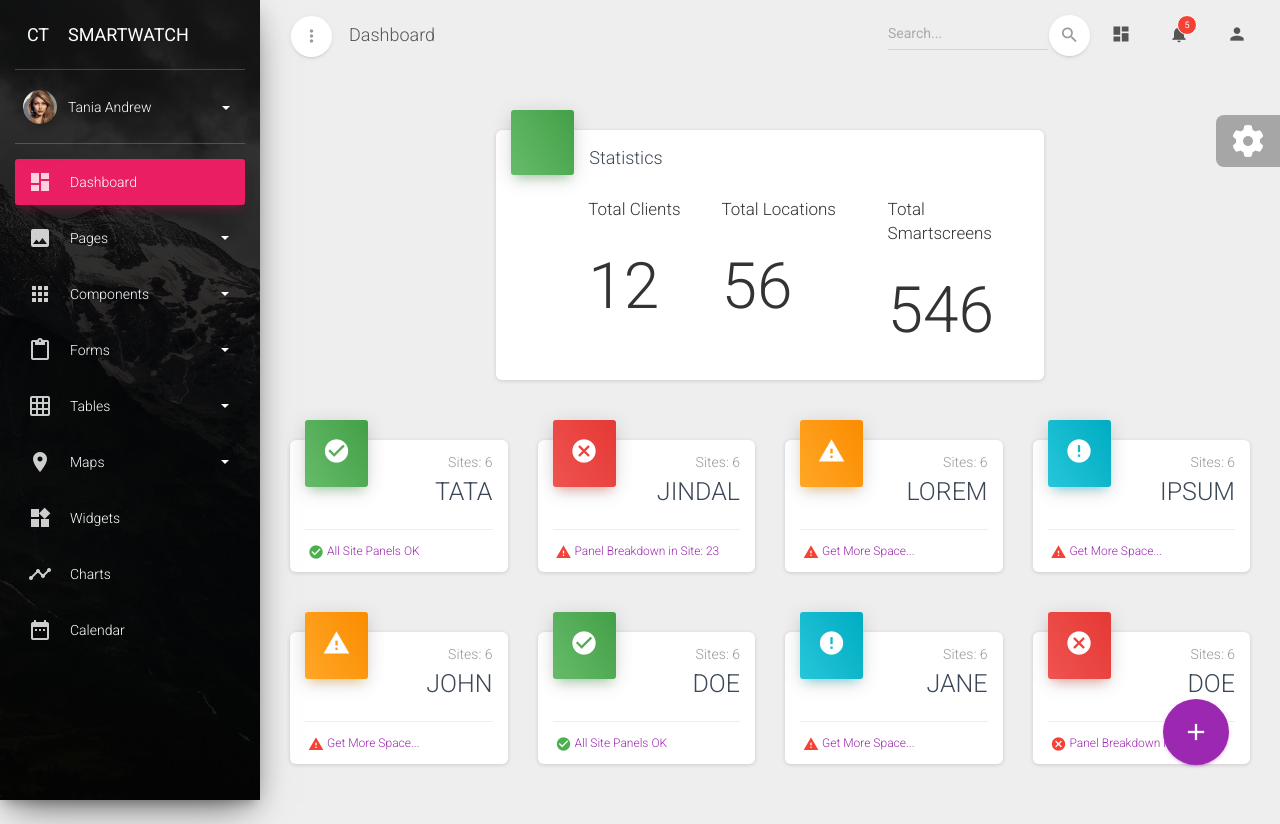
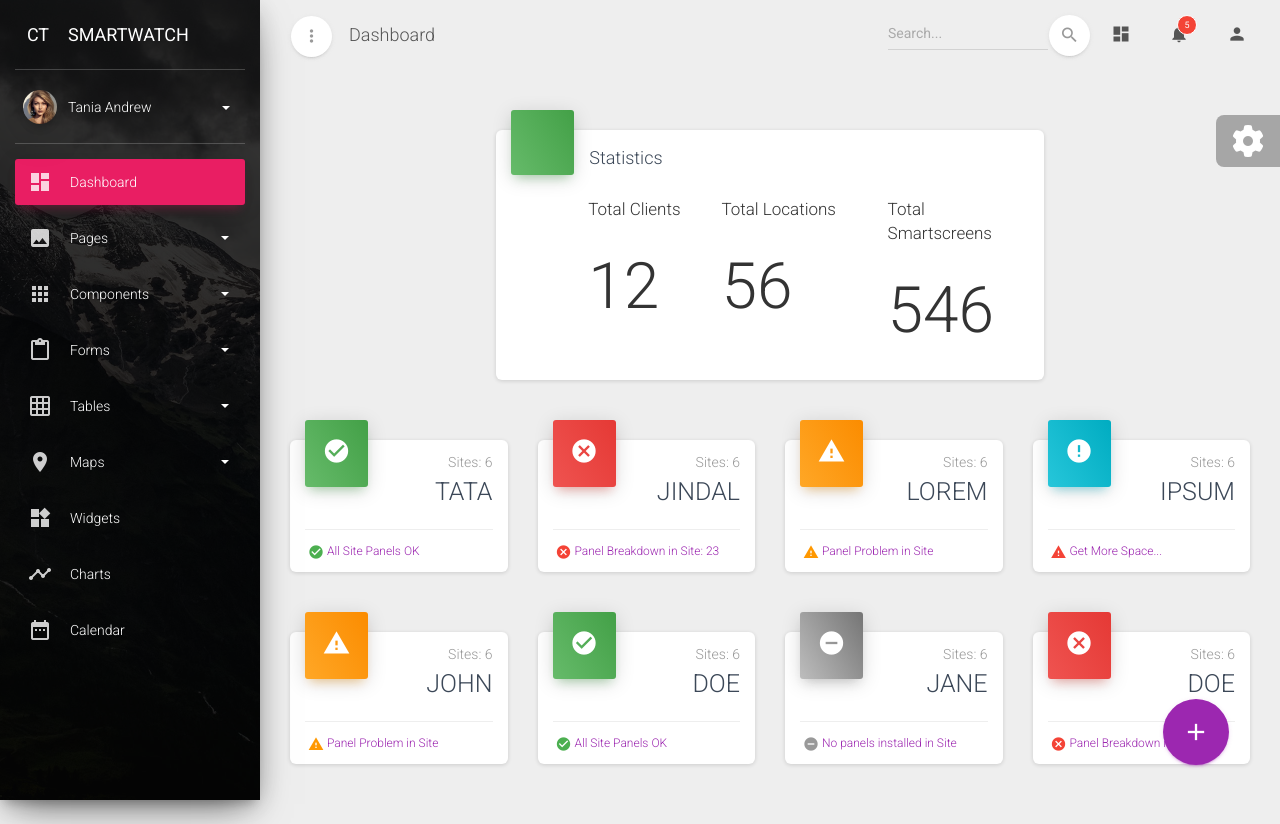
Before and after one commit to abmi108/smart, a website: page app/dashboard.html in a window 1280 px wide. Drawn offline with nearby package versions, Linux system fonts and the light colour scheme.

Commit message:
Idle state added
Idle state added to panel card in dashboard home

```diff
--- a/app/assets/scss/material-dashboard/_cards.scss
+++ b/app/assets/scss/material-dashboard/_cards.scss
@@ -211,6 +211,15 @@
       background: linear-gradient(60deg, $pink-400, $pink-600);
     }
 
+    .card-header-not-installed .card-icon,
+    .card-header-not-installed .card-text,
+    .card-header-not-installed:not(.card-header-icon):not(.card-header-text),
+    &.bg-not-installed,
+    &.card-rotate.bg-not-installed .front,
+    &.card-rotate.bg-not-installed .back{
+      background: linear-gradient(60deg, $grey-400, $grey-600);
+    }
+
     .card-header-primary .card-icon,
     .card-header-primary:not(.card-header-icon):not(.card-header-text),
     .card-header-primary .card-text{
@@ -248,10 +257,10 @@
     .card-header-success .card-text{
         @include shadow-big-color($brand-success);
     }
-    .card-header-idle .card-icon,
-    .card-header-idle:not(.card-header-icon):not(.card-header-text),
-    .card-header-idle .card-text{
-        @include shadow-big-color($brand-success);
+    .card-header-not-installed .card-icon,
+    .card-header-not-installed:not(.card-header-icon):not(.card-header-text),
+    .card-header-not-installed .card-text{
+        @include shadow-big-color($brand-not-installed);
     }
 
     [class*="card-header-"],
--- a/app/assets/scss/material-dashboard/variables/_brand.scss
+++ b/app/assets/scss/material-dashboard/variables/_brand.scss
@@ -9,4 +9,5 @@ $brand-success:              $green-500 !default;
 $brand-warning:              $orange-500 !default;
 $brand-danger:               $red-500 !default;
 $brand-rose:                 $pink-500 !default;
+$brand-not-installed:        $grey-500 !default;
 $brand-inverse:              $black-color !default;
--- a/app/dashboard.html
+++ b/app/dashboard.html
@@ -466,7 +466,7 @@
                                   </div>
                                   <div class="card-footer">
                                     <div class="stats">
-                                      <i class="material-icons text-danger">warning</i>
+                                      <i class="material-icons text-danger">cancel</i>
                                       <a href="#pablo">Panel Breakdown in Site: 23</a>
                                     </div>
                                   </div>
@@ -485,8 +485,8 @@
                                   </div>
                                   <div class="card-footer">
                                     <div class="stats">
-                                      <i class="material-icons text-danger">warning</i>
-                                      <a href="#pablo">Get More Space...</a>
+                                      <i class="material-icons text-warning">report_problem</i>
+                                      <a href="#pablo">Panel Problem in Site</a>
                                     </div>
                                   </div>
                                 </div>
@@ -521,8 +521,8 @@
                                   </div>
                                   <div class="card-footer">
                                     <div class="stats">
-                                      <i class="material-icons text-danger">warning</i>
-                                      <a href="#pablo">Get More Space...</a>
+                                      <i class="material-icons text-warning">report_problem</i>
+                                      <a href="#pablo">Panel Problem in Site</a>
                                     </div>
                                   </div>
                                 </div>
@@ -546,17 +546,17 @@
                           </div>
                           <div class="col-md-3 mx-auto">
                               <div class="card card-stats">
-                                  <div class="card-header card-header-info card-header-icon">
+                                  <div class="card-header card-header-not-installed card-header-icon">
                                     <div class="card-icon">
-                                      <i class="material-icons">error</i>
+                                      <i class="material-icons">remove_circle</i>
                                     </div>
                                     <p class="card-category">Sites: 6</p>
                                     <h3 class="card-title">JANE</h3>
                                   </div>
                                   <div class="card-footer">
                                     <div class="stats">
-                                      <i class="material-icons text-danger">warning</i>
-                                      <a href="#pablo">Get More Space...</a>
+                                      <i class="material-icons text-grey">remove_circle</i>
+                                      <a href="#pablo">No panels installed in Site</a>
                                     </div>
                                   </div>
                                 </div>
```
Also changed, not shown: app/assets/css/material-dashboard.css, 1 other file.
